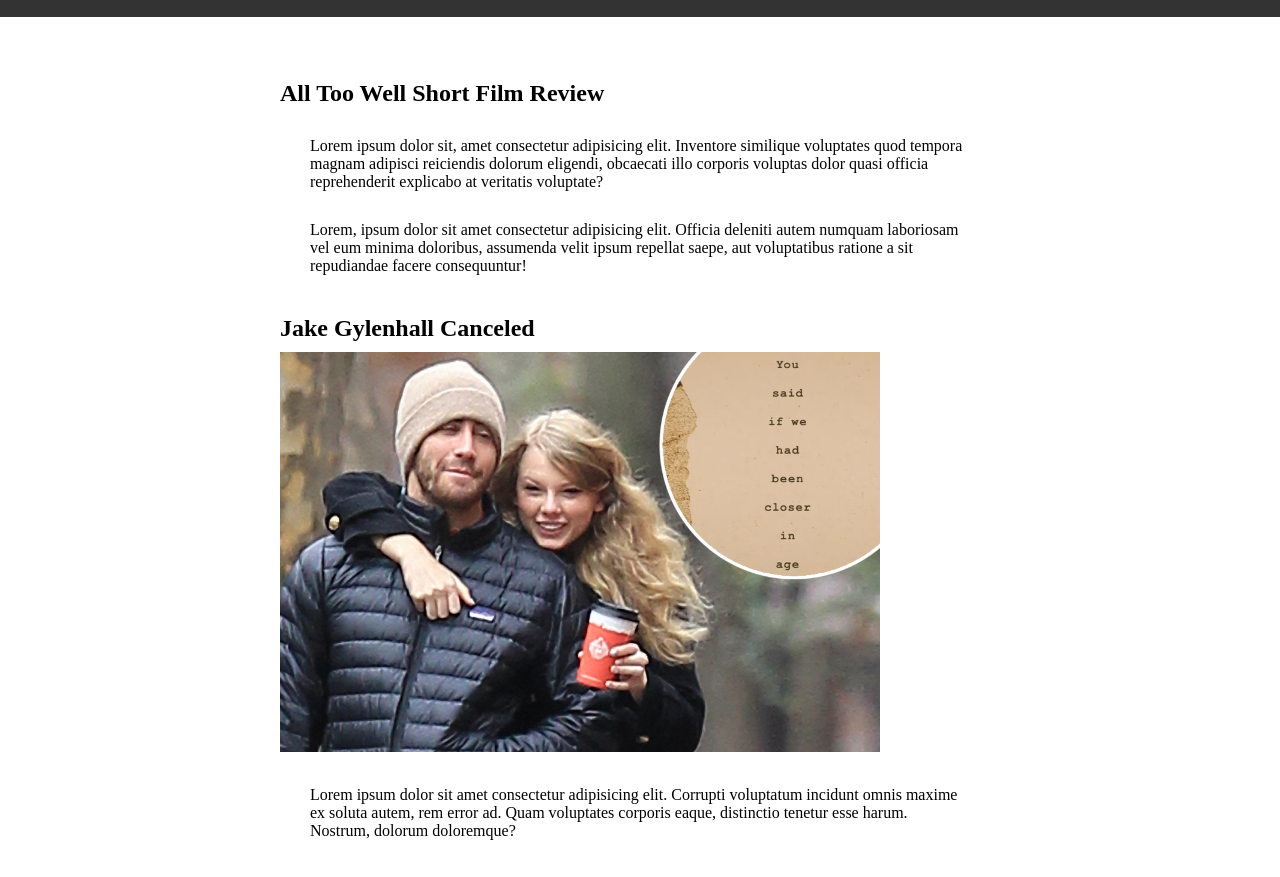
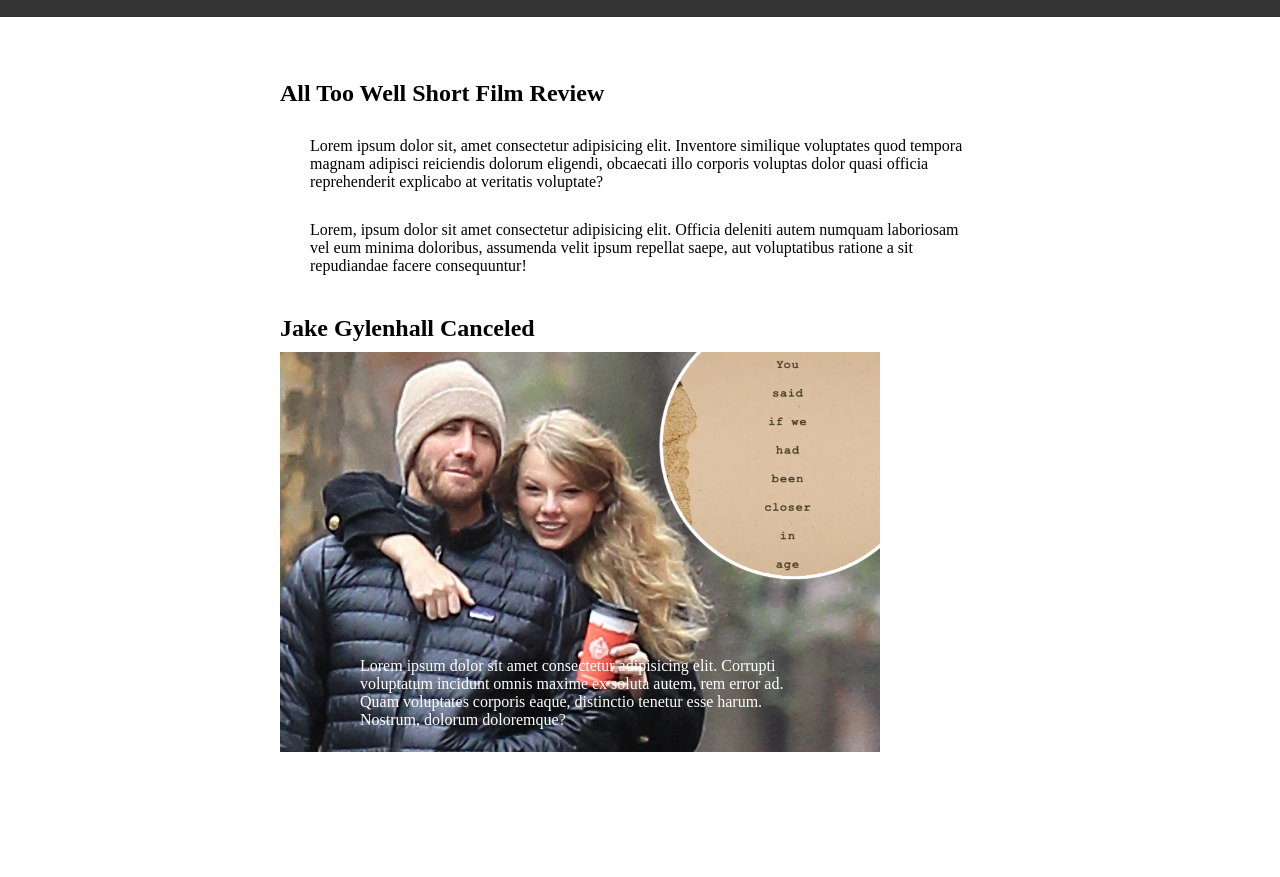
Before and after one commit to amalvara1/assignment4, a plain HTML site: page index.html in a window 1280 px wide. Shown: the part 60-937 px from the top of the page. Drawn offline with Linux system fonts and the light colour scheme.

Commit message:
added styling to jake stinks container

```diff
--- a/css/styles.css
+++ b/css/styles.css
@@ -56,3 +56,10 @@ section {
     position: relative;
     max-width: 600px;
 }
+
+.text-jake-stinks {
+    position: absolute;
+    top: 0;
+    color:white;
+    padding: 275px 50px;
+}
--- a/index.html
+++ b/index.html
@@ -32,11 +32,10 @@
                 <div class="jake-stinks">
                     <img src="images/canceled.jpeg" alt="jake and taylor" width="600">
 
-                </div>
-
-
+                <div class="text-jake-stinks">
                 <p>Lorem ipsum dolor sit amet consectetur adipisicing elit. Corrupti voluptatum incidunt omnis maxime ex soluta autem, rem error ad. Quam voluptates corporis eaque, distinctio tenetur esse harum. Nostrum, dolorum doloremque?</p>
-
+            </div>
+            </div>
             </section>
 
 
```
